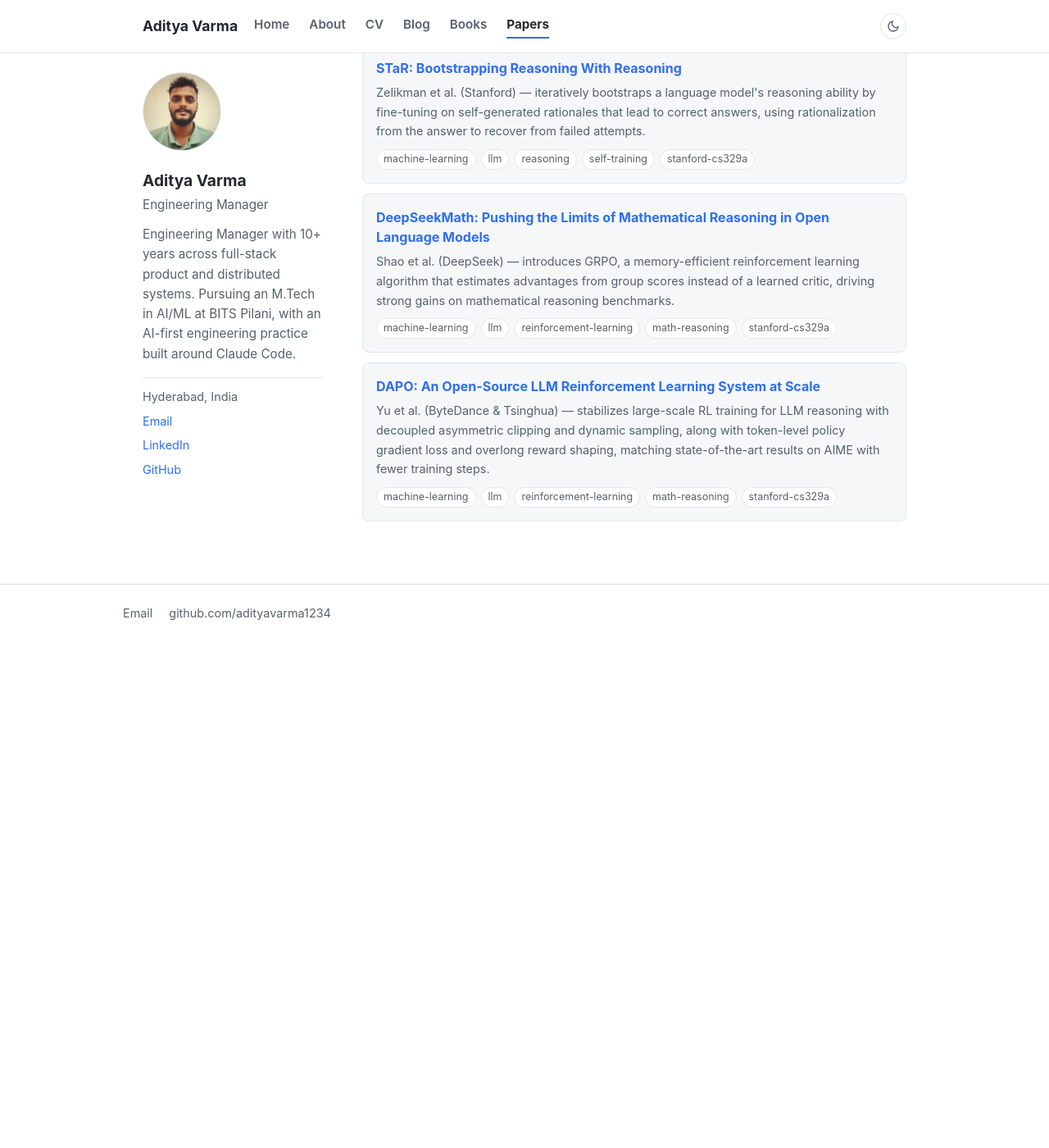
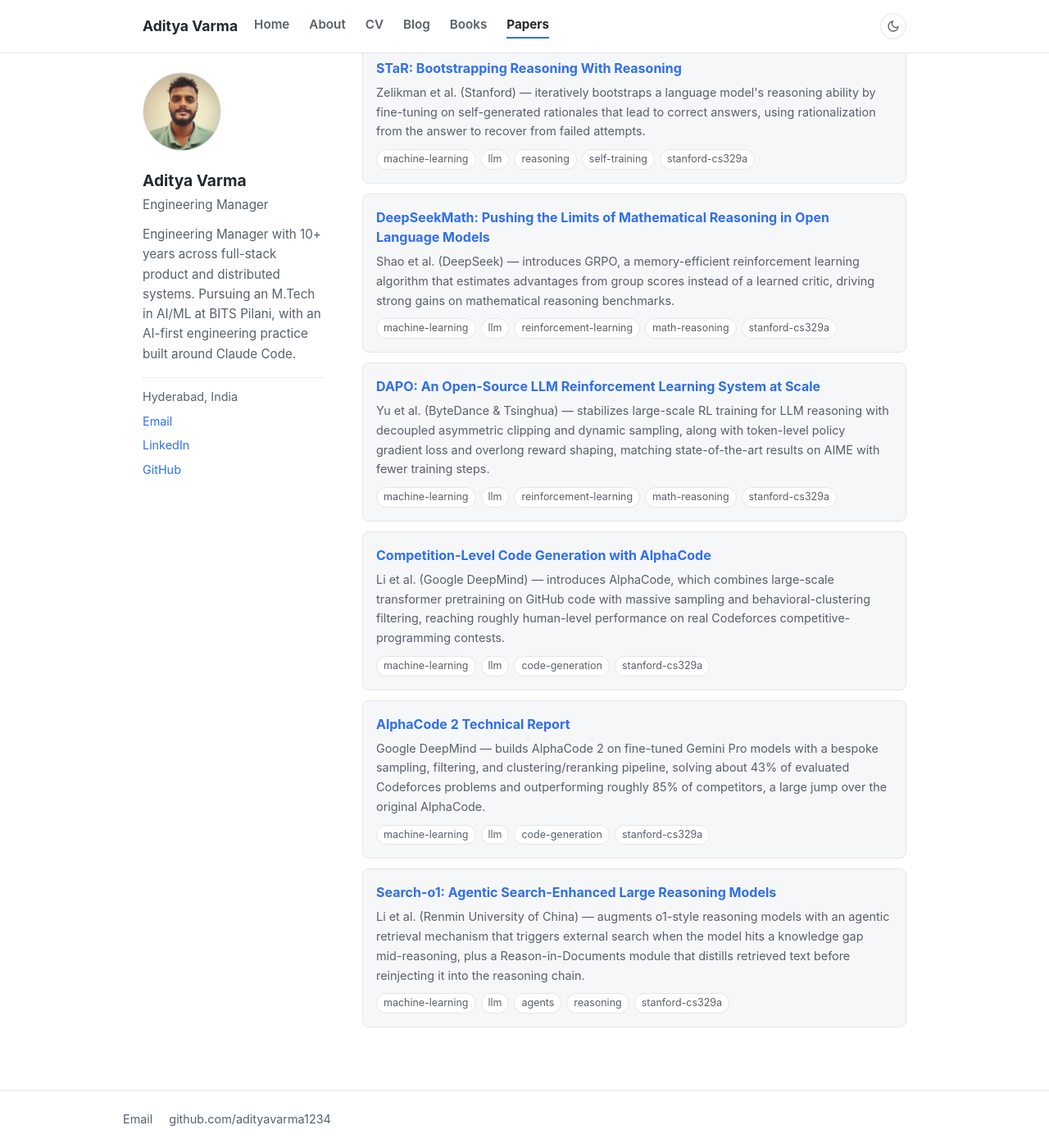
Before and after one commit to adityavarma1234/adityavarma1234.github.io, a Jekyll site: the page built from papers/index.html, in a window 1280 px wide and 1400 px high, scrolled down 5274 px. Shown: the whole window at 82% size. Built offline with Jekyll 4.4.1, drawn with Linux system fonts in a browser that asks for light colours; before the commit the page ends 6056 px from its top, so only the background shows below that; some of the changed text lies outside the part shown.

Commit message:
Add AlphaCode, AlphaCode 2, and Search-o1 papers; tag word2vec and ViT as CS329A reading
Co-Authored-By: Claude Sonnet 5 <noreply@anthropic.com>

```diff
--- a/papers/index.html
+++ b/papers/index.html
@@ -47,13 +47,14 @@ title: Research Papers
         <li class="paper-tag">systems</li>
       </ul>
     </li>
-    <li class="paper-card" data-tags="machine-learning, nlp, embeddings">
+    <li class="paper-card" data-tags="machine-learning, nlp, embeddings, stanford-cs329a">
       <h3 class="paper-title"><a href="https://arxiv.org/pdf/1301.3781" target="_blank" rel="noopener">Efficient Estimation of Word Representations in Vector Space</a></h3>
       <p class="paper-meta">Mikolov et al. (Google) &mdash; introduces word2vec, the CBOW and skip-gram architectures that learn dense word embeddings efficiently from large corpora.</p>
       <ul class="paper-tags">
         <li class="paper-tag">machine-learning</li>
         <li class="paper-tag">nlp</li>
         <li class="paper-tag">embeddings</li>
+        <li class="paper-tag">stanford-cs329a</li>
       </ul>
     </li>
     <li class="paper-card" data-tags="distributed-systems, cloud-storage, databases">
@@ -74,13 +75,14 @@ title: Research Papers
         <li class="paper-tag">systems</li>
       </ul>
     </li>
-    <li class="paper-card" data-tags="machine-learning, computer-vision, transformers">
+    <li class="paper-card" data-tags="machine-learning, computer-vision, transformers, stanford-cs329a">
       <h3 class="paper-title"><a href="https://arxiv.org/pdf/2010.11929" target="_blank" rel="noopener">An Image is Worth 16x16 Words: Transformers for Image Recognition at Scale</a></h3>
       <p class="paper-meta">Dosovitskiy et al. (Google) &mdash; introduces the Vision Transformer (ViT), showing that a pure transformer applied to sequences of image patches can match or beat convolutional networks on image classification.</p>
       <ul class="paper-tags">
         <li class="paper-tag">machine-learning</li>
         <li class="paper-tag">computer-vision</li>
         <li class="paper-tag">transformers</li>
+        <li class="paper-tag">stanford-cs329a</li>
       </ul>
     </li>
     <li class="paper-card" data-tags="machine-learning, llm, inference-scaling, stanford-cs329a">
@@ -321,6 +323,37 @@ title: Research Papers
         <li class="paper-tag">stanford-cs329a</li>
       </ul>
     </li>
+    <li class="paper-card" data-tags="machine-learning, llm, code-generation, stanford-cs329a">
+      <h3 class="paper-title"><a href="https://arxiv.org/abs/2203.07814" target="_blank" rel="noopener">Competition-Level Code Generation with AlphaCode</a></h3>
+      <p class="paper-meta">Li et al. (Google DeepMind) &mdash; introduces AlphaCode, which combines large-scale transformer pretraining on GitHub code with massive sampling and behavioral-clustering filtering, reaching roughly human-level performance on real Codeforces competitive-programming contests.</p>
+      <ul class="paper-tags">
+        <li class="paper-tag">machine-learning</li>
+        <li class="paper-tag">llm</li>
+        <li class="paper-tag">code-generation</li>
+        <li class="paper-tag">stanford-cs329a</li>
+      </ul>
+    </li>
+    <li class="paper-card" data-tags="machine-learning, llm, code-generation, stanford-cs329a">
+      <h3 class="paper-title"><a href="https://storage.googleapis.com/deepmind-media/AlphaCode2/AlphaCode2_Tech_Report.pdf" target="_blank" rel="noopener">AlphaCode 2 Technical Report</a></h3>
+      <p class="paper-meta">Google DeepMind &mdash; builds AlphaCode 2 on fine-tuned Gemini Pro models with a bespoke sampling, filtering, and clustering/reranking pipeline, solving about 43% of evaluated Codeforces problems and outperforming roughly 85% of competitors, a large jump over the original AlphaCode.</p>
+      <ul class="paper-tags">
+        <li class="paper-tag">machine-learning</li>
+        <li class="paper-tag">llm</li>
+        <li class="paper-tag">code-generation</li>
+        <li class="paper-tag">stanford-cs329a</li>
+      </ul>
+    </li>
+    <li class="paper-card" data-tags="machine-learning, llm, agents, reasoning, stanford-cs329a">
+      <h3 class="paper-title"><a href="https://arxiv.org/abs/2501.05366" target="_blank" rel="noopener">Search-o1: Agentic Search-Enhanced Large Reasoning Models</a></h3>
+      <p class="paper-meta">Li et al. (Renmin University of China) &mdash; augments o1-style reasoning models with an agentic retrieval mechanism that triggers external search when the model hits a knowledge gap mid-reasoning, plus a Reason-in-Documents module that distills retrieved text before reinjecting it into the reasoning chain.</p>
+      <ul class="paper-tags">
+        <li class="paper-tag">machine-learning</li>
+        <li class="paper-tag">llm</li>
+        <li class="paper-tag">agents</li>
+        <li class="paper-tag">reasoning</li>
+        <li class="paper-tag">stanford-cs329a</li>
+      </ul>
+    </li>
   </ul>
 </section>
 
```
